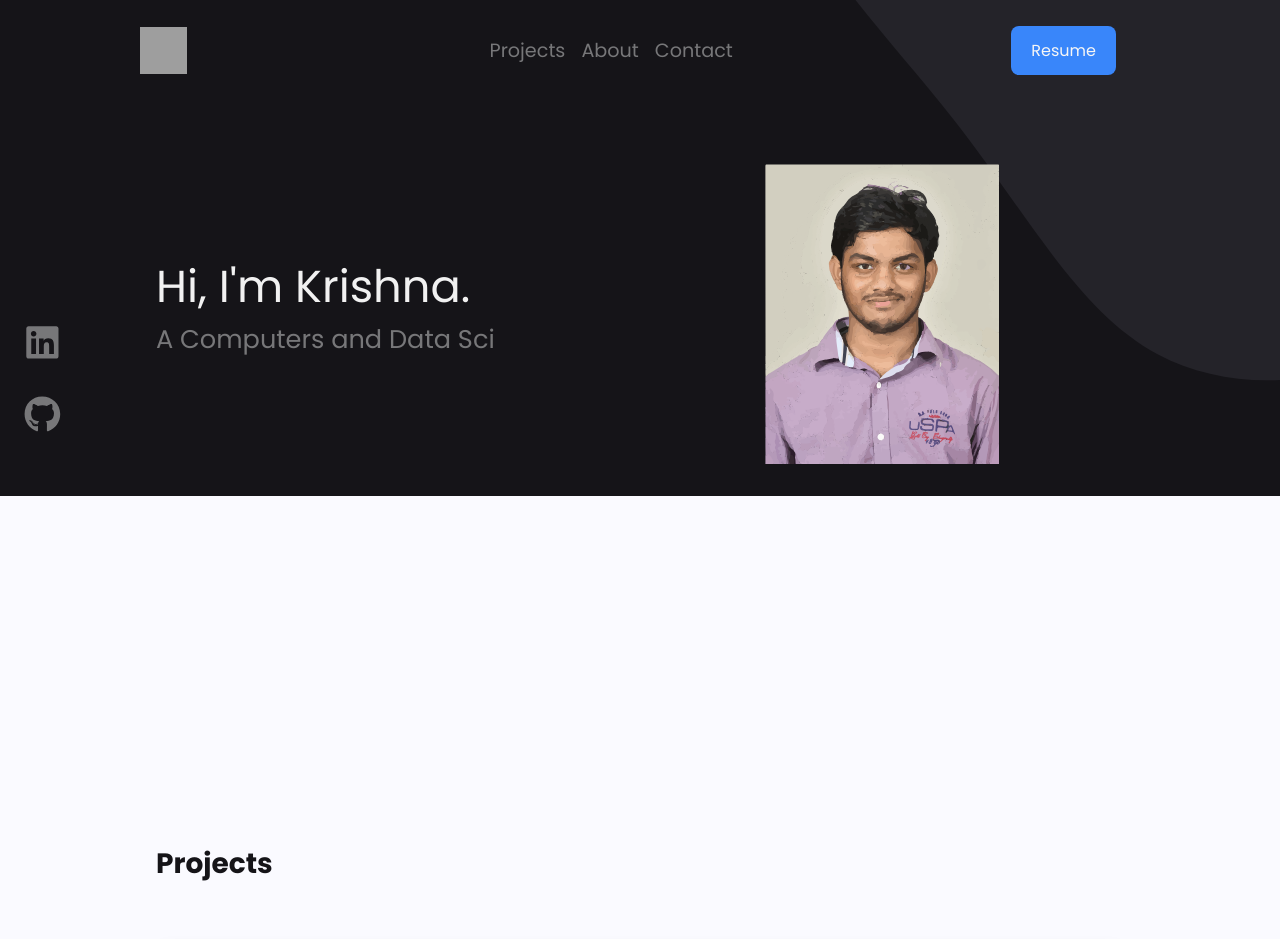
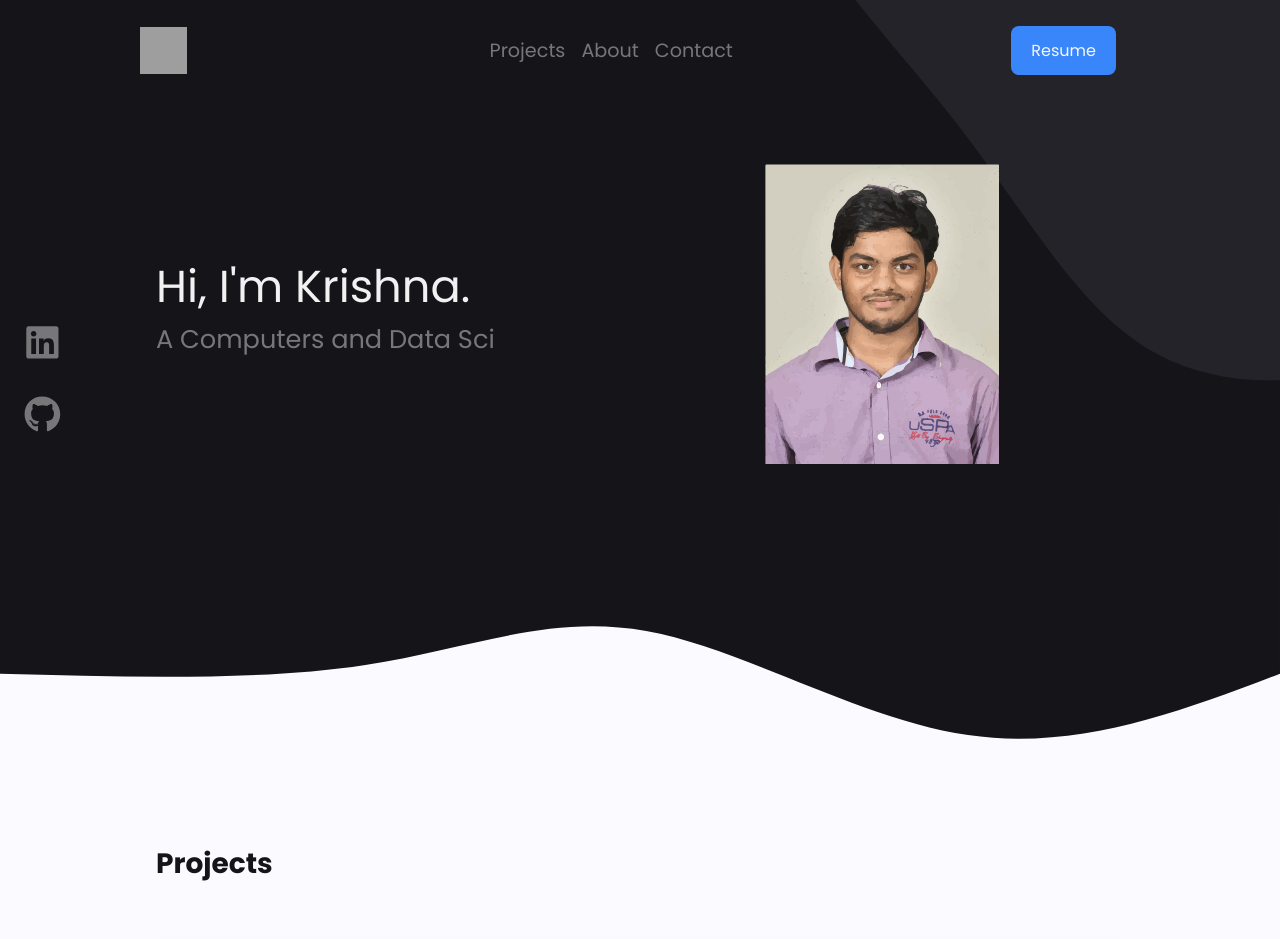
Before and after one commit to Techy7795/Portfolio, a React (Create React App) app: page / in a window 1280 px wide. Shown: the top 939 px of the page. Built offline with nearby package versions, Linux system fonts and the light colour scheme; grey boxes are pictures that could not be loaded.

Commit message:
Update Projects.js

```diff
--- a/src/components/Projects/Projects.js
+++ b/src/components/Projects/Projects.js
@@ -11,7 +11,7 @@ function Projects() {
         xmlns="http://www.w3.org/2000/svg"
       >
         <path
-          // d="M 0,400 C 0,400 0,200 0,200 C 114.35714285714289,156.53571428571428 228.71428571428578,113.07142857142858 351,131 C 473.2857142857142,148.92857142857142 603.4999999999998,228.25 713,248 C 822.5000000000002,267.75 911.2857142857144,227.92857142857142 1029,210 C 1146.7142857142856,192.07142857142858 1293.3571428571427,196.03571428571428 1440,200 C 1440,200 1440,400 1440,400 Z"
+          d="M 0,400 C 0,400 0,200 0,200 C 114.35714285714289,156.53571428571428 228.71428571428578,113.07142857142858 351,131 C 473.2857142857142,148.92857142857142 603.4999999999998,228.25 713,248 C 822.5000000000002,267.75 911.2857142857144,227.92857142857142 1029,210 C 1146.7142857142856,192.07142857142858 1293.3571428571427,196.03571428571428 1440,200 C 1440,200 1440,400 1440,400 Z"
           stroke="none"
           strokeWidth="0"
           fill="#151418ff"
```
